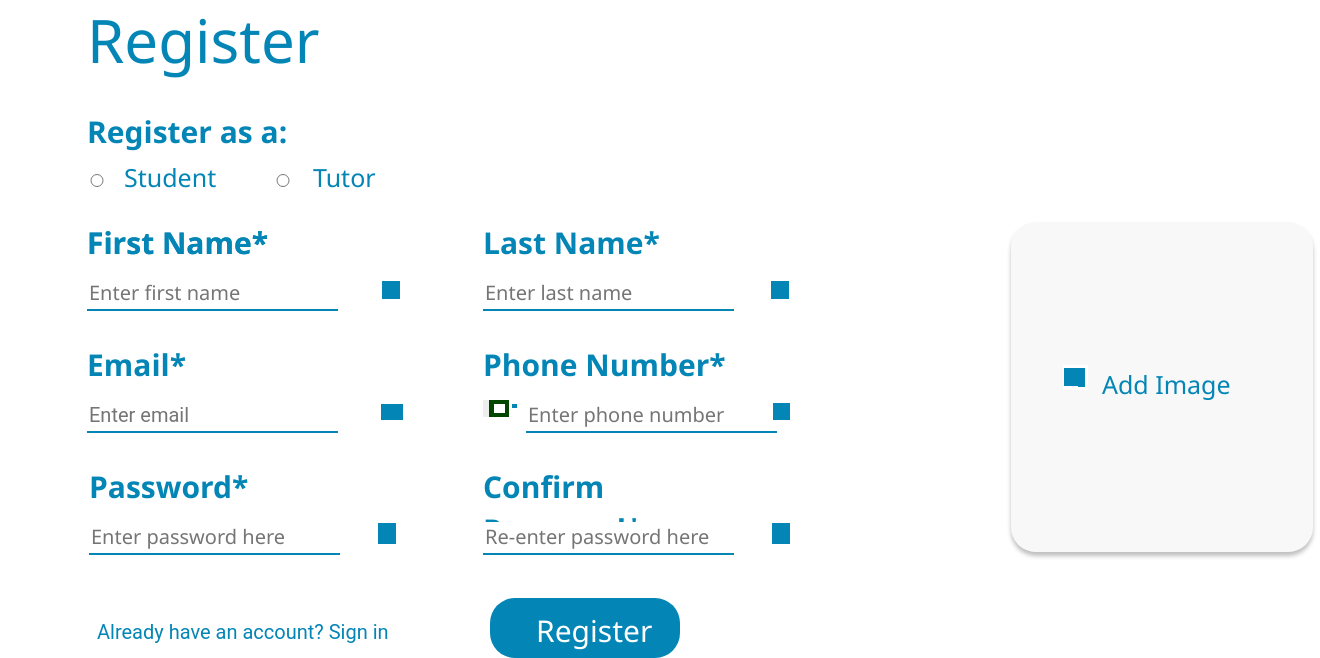
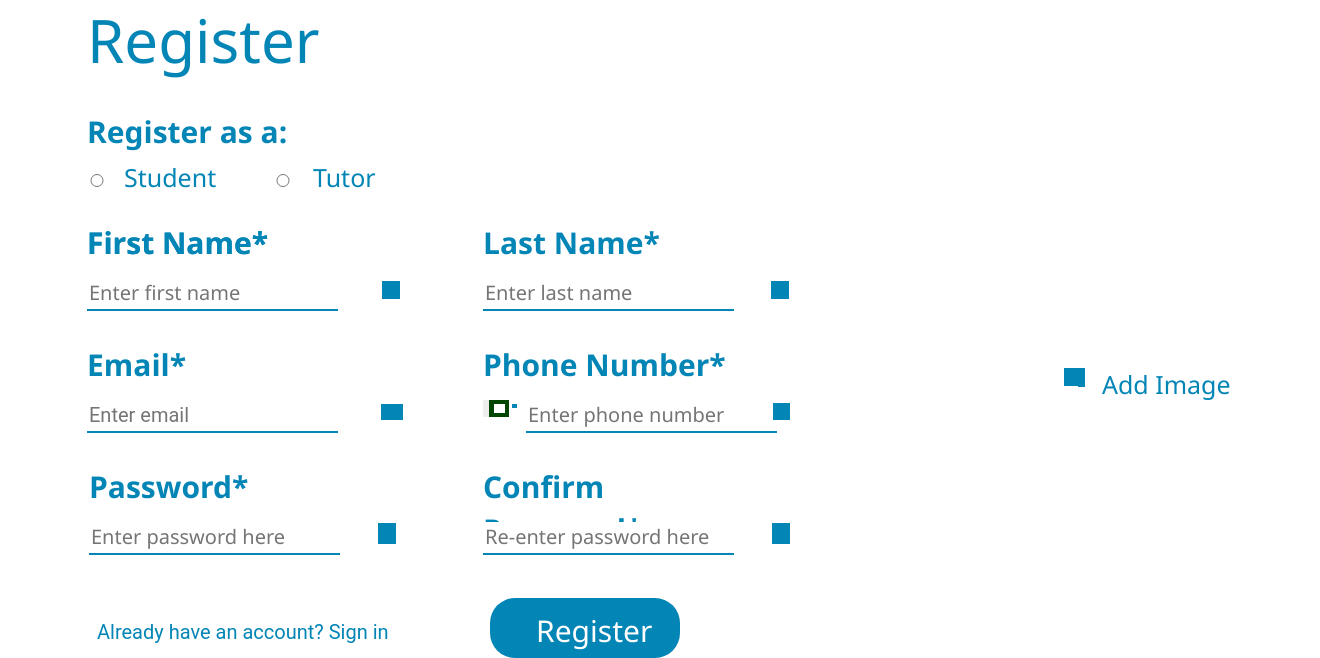
Before and after one commit to esha-fatima/choka, a Node server app: page /register in a window 1320 px wide. Shown: the part 290-948 px from the top of the page. Run offline with Node 20, Linux system fonts and the light colour scheme; some libraries are stand-ins or nearby versions; some web fonts are replaced.

Commit message:
fixed bugs

```diff
--- a/choka.com/views/RegisterUser.ejs
+++ b/choka.com/views/RegisterUser.ejs
@@ -11,9 +11,9 @@
     <label class="v13_92_second"> Tutor</label>
     </form>
 
-    <button class="v13_21" formaction="/login">Already have an account? Sign in</button>
 
-    <form action="/register">
+
+
     <div class="v13_2"></div>
 
     <img class="v13_23" src = "/views/vector_back.png" />
@@ -21,6 +21,8 @@
 
         <span class="v13_5">Register</span>
 
+        <form action="/register">
+        <button class="v13_21" formaction="/login">Already have an account? Sign in</button>
         <span class="v13_42">First Name*</span>
 
 
@@ -65,6 +67,7 @@
         <div class="v18_5">
             <div class="v18_6"></div>
         </div>
+
         <div class="v18_7">
             <div class="v18_8"></div>
         </div>
@@ -79,8 +82,9 @@
             <div class="v18_23"></div>
         </div>
         <div class="v18_30"></div>
-        <button class="v18_31" formaction="/registrationRequest"  method = "post">Register</button>
-        <div class="v58_217"></div>
+
+
+        <button class="v18_31" formaction="/registrationRequest"  method = "POST">Register</button>
         <span class="v58_218">Add Image</span>
         <div class="v58_219">
             <div class="v58_220"></div>
@@ -97,8 +101,6 @@
         <img class = "choka_register" src="/views/Group 9.png" />
 
         </form>
-        <div id = "cond"> </div>
-        <div id = "second"> </div>
 
 
 
```
